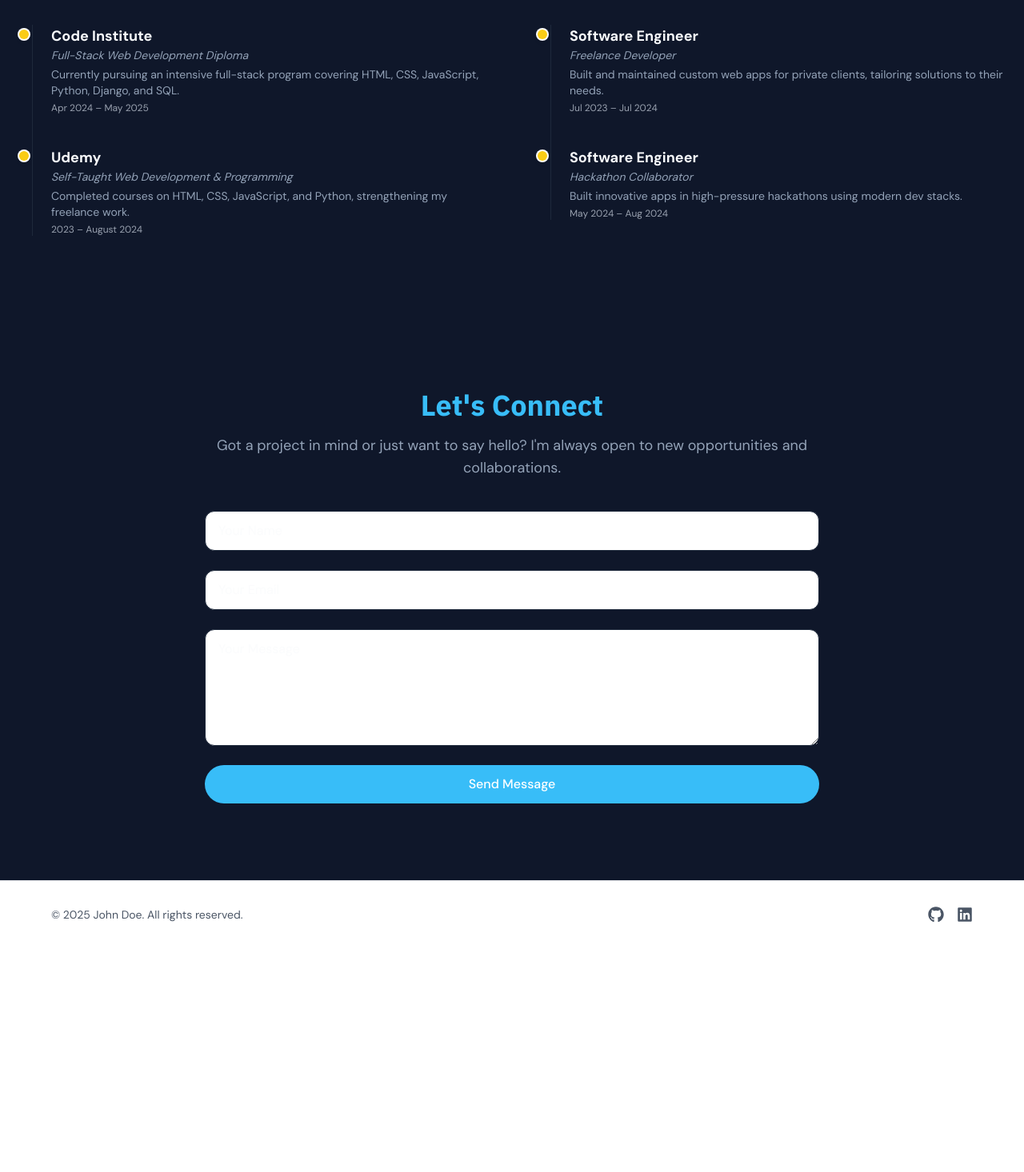
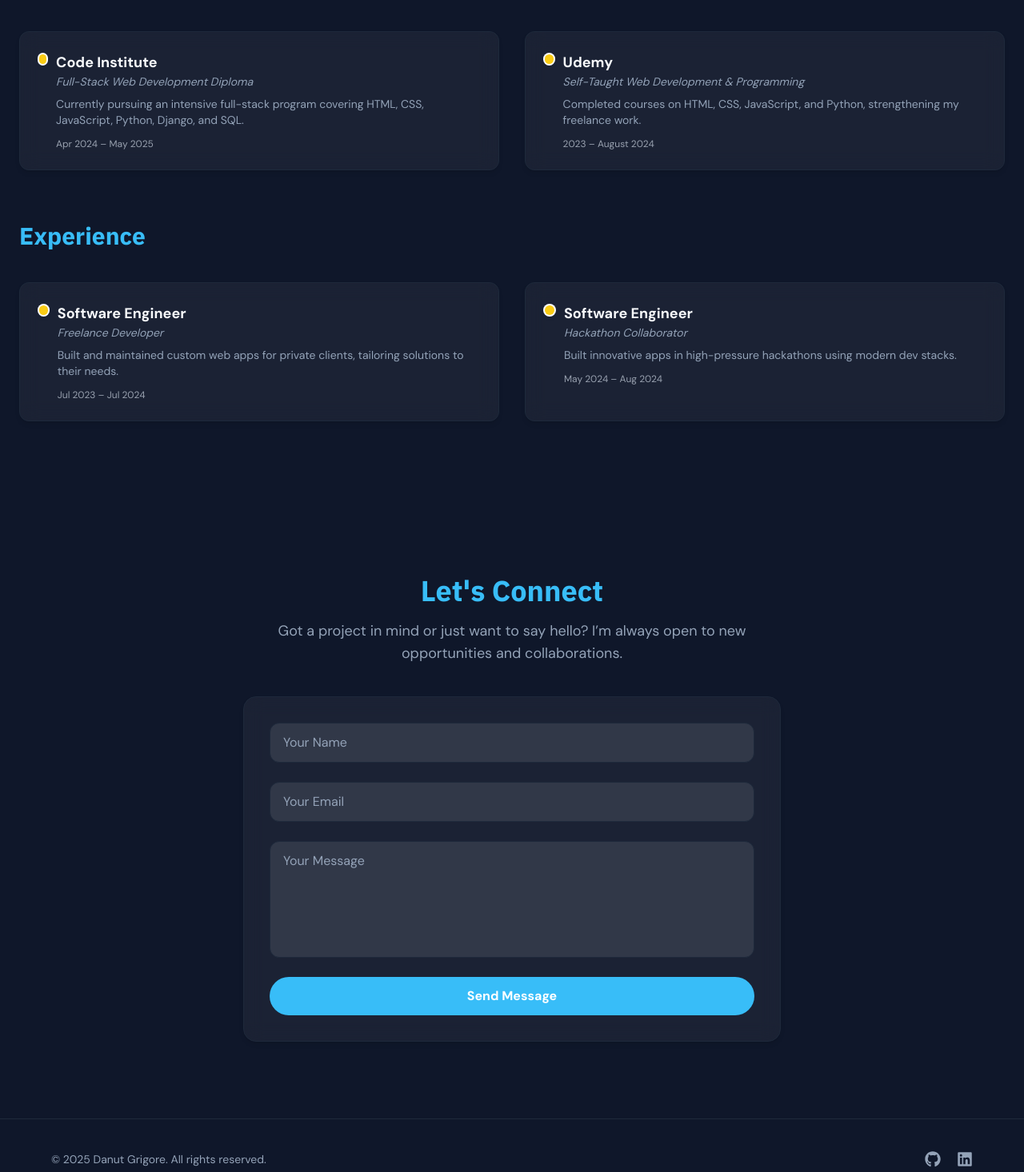
Before and after one commit to Danut89/tailwindcss4, a React (Vite) app: page / in a window 1280 px wide. Shown: the part 2324-3790 px from the top of the page at 80% size. Before the commit the page ends 3510 px from the top, so only its background shows below. Built offline with nearby package versions, Linux system fonts and the light colour scheme.

Commit message:
Finished to polish all components, starting deploying

```diff
--- a/src/components/Contact.jsx
+++ b/src/components/Contact.jsx
@@ -5,51 +5,57 @@ const Contact = () => {
   return (
     <section id="contact" className="bg-background py-24 px-6 text-text font-body">
       <motion.div
-        className="max-w-3xl mx-auto text-center"
         initial={{ opacity: 0, y: 20 }}
         whileInView={{ opacity: 1, y: 0 }}
-        transition={{ duration: 0.6 }}
+        transition={{ duration: 0.6, ease: 'easeOut' }}
         viewport={{ once: true }}
+        className="max-w-2xl mx-auto text-center"
       >
+        {/* Heading */}
         <h2 className="text-4xl font-heading font-bold text-primary mb-4">
           Let's Connect
         </h2>
         <p className="text-muted mb-10 text-lg">
-          Got a project in mind or just want to say hello? I'm always open to new opportunities and collaborations.
+          Got a project in mind or just want to say hello? I’m always open to new opportunities and collaborations.
         </p>
 
+        {/* Form */}
         <form
-          action="https://formspree.io/f/your-form-id" // Replace with your Formspree or other endpoint
+          action="https://formspree.io/f/your-form-id" // Replace this!
           method="POST"
-          className="grid gap-6 text-left"
+          className="bg-white/5 backdrop-blur-md p-8 rounded-2xl border border-border shadow-md flex flex-col gap-6 text-left"
         >
           <input
             type="text"
             name="name"
             placeholder="Your Name"
             required
-            className="w-full px-4 py-3 rounded-xl bg-white border border-border focus:outline-none focus:ring-2 focus:ring-primary"
+            className="w-full px-4 py-3 rounded-xl bg-white/10 text-text placeholder:text-muted border border-border focus:outline-none focus:ring-2 focus:ring-primary/60 transition"
           />
           <input
             type="email"
             name="email"
             placeholder="Your Email"
             required
-            className="w-full px-4 py-3 rounded-xl bg-white border border-border focus:outline-none focus:ring-2 focus:ring-primary"
+            className="w-full px-4 py-3 rounded-xl bg-white/10 text-text placeholder:text-muted border border-border focus:outline-none focus:ring-2 focus:ring-primary/60 transition"
           />
           <textarea
             name="message"
             rows="5"
             placeholder="Your Message"
             required
-            className="w-full px-4 py-3 rounded-xl bg-white border border-border focus:outline-none focus:ring-2 focus:ring-primary"
+            className="w-full px-4 py-3 rounded-xl bg-white/10 text-text placeholder:text-muted border border-border focus:outline-none focus:ring-2 focus:ring-primary/60 transition resize-none"
           ></textarea>
-          <button
+
+          {/* Button */}
+          <motion.button
+            whileHover={{ scale: 1.03 }}
+            whileTap={{ scale: 0.97 }}
             type="submit"
-            className="bg-primary text-white font-medium px-6 py-3 rounded-full hover:bg-primary/90 transition"
+            className="bg-primary text-white font-semibold px-6 py-3 rounded-full hover:bg-primary/90 transition text-center"
           >
             Send Message
-          </button>
+          </motion.button>
         </form>
       </motion.div>
     </section>
--- a/src/components/Experience.jsx
+++ b/src/components/Experience.jsx
@@ -1,25 +1,8 @@
 import React from 'react';
 import { motion } from 'framer-motion';
 
-const timelineItem = (item, i) => (
-  <motion.div
-    key={i}
-    initial={{ opacity: 0, y: 20 }}
-    whileInView={{ opacity: 1, y: 0 }}
-    transition={{ duration: 0.5, delay: i * 0.1 }}
-    viewport={{ once: true }}
-    className="pl-10 relative"
-  >
-    <span className="absolute left-0 top-1.5 w-3 h-3 bg-secondary rounded-full ring-2 ring-white shadow-md"></span>
-    <h3 className="text-lg font-semibold text-text">{item.title}</h3>
-    <p className="italic text-sm text-muted mb-1">{item.subtitle}</p>
-    <p className="text-sm text-muted">{item.description}</p>
-    <p className="text-xs text-gray-400 mt-1">{item.date}</p>
-  </motion.div>
-);
-
-const Experience = () => {
-  const education = [
+const data = {
+  education: [
     {
       title: 'Code Institute',
       subtitle: 'Full-Stack Web Development Diploma',
@@ -32,9 +15,8 @@ const Experience = () => {
       description: 'Completed courses on HTML, CSS, JavaScript, and Python, strengthening my freelance work.',
       date: '2023 – August 2024',
     },
-  ];
-
-  const experience = [
+  ],
+  experience: [
     {
       title: 'Software Engineer',
       subtitle: 'Freelance Developer',
@@ -47,24 +29,61 @@ const Experience = () => {
       description: 'Built innovative apps in high-pressure hackathons using modern dev stacks.',
       date: 'May 2024 – Aug 2024',
     },
-  ];
+  ],
+};
 
+const cardMotion = {
+  hidden: { opacity: 0, y: 30 },
+  show: (i) => ({
+    opacity: 1,
+    y: 0,
+    transition: { duration: 0.6, delay: i * 0.15, ease: 'easeOut' },
+  }),
+};
+
+const TimelineCard = ({ entry, i }) => (
+  <motion.div
+    variants={cardMotion}
+    initial="hidden"
+    whileInView="show"
+    viewport={{ once: true }}
+    custom={i}
+    className="bg-white/5 backdrop-blur-md border border-border rounded-xl p-6 shadow-md hover:shadow-lg transition duration-300"
+  >
+    <div className="flex items-start gap-3">
+      <div className="w-3 h-3 mt-1 rounded-full bg-secondary shadow-md ring-2 ring-white"></div>
+      <div>
+        <h3 className="text-lg font-semibold text-text">{entry.title}</h3>
+        <p className="text-sm italic text-muted mb-2">{entry.subtitle}</p>
+        <p className="text-sm text-muted">{entry.description}</p>
+        <p className="text-xs text-gray-400 mt-3">{entry.date}</p>
+      </div>
+    </div>
+  </motion.div>
+);
+
+const Experience = () => {
   return (
     <section id="experience" className="bg-background py-24 px-6 text-text font-body">
-      <div className="max-w-7xl mx-auto grid md:grid-cols-2 gap-16">
+      <div className="max-w-7xl mx-auto space-y-16">
+
         {/* Education */}
         <div>
-          <h2 className="text-3xl font-heading font-bold text-primary mb-8">Education</h2>
-          <div className="space-y-10 relative before:absolute before:inset-y-0 before:left-4 before:w-px before:bg-border">
-            {education.map(timelineItem)}
+          <h2 className="text-3xl font-heading font-bold text-primary mb-10">Education</h2>
+          <div className="grid md:grid-cols-2 gap-8">
+            {data.education.map((item, i) => (
+              <TimelineCard key={i} entry={item} i={i} />
+            ))}
           </div>
         </div>
 
         {/* Experience */}
         <div>
-          <h2 className="text-3xl font-heading font-bold text-primary mb-8">Experience</h2>
-          <div className="space-y-10 relative before:absolute before:inset-y-0 before:left-4 before:w-px before:bg-border">
-            {experience.map(timelineItem)}
+          <h2 className="text-3xl font-heading font-bold text-primary mb-10">Experience</h2>
+          <div className="grid md:grid-cols-2 gap-8">
+            {data.experience.map((item, i) => (
+              <TimelineCard key={i} entry={item} i={i} />
+            ))}
           </div>
         </div>
       </div>
--- a/src/components/Footer.jsx
+++ b/src/components/Footer.jsx
@@ -1,31 +1,42 @@
 import React from 'react';
 import { FaGithub, FaLinkedin } from 'react-icons/fa';
+import { motion } from 'framer-motion';
 
 const Footer = () => {
   return (
-    <footer className="bg-white border-t border-gray-200 py-8 px-4">
-      <div className="max-w-6xl mx-auto flex flex-col md:flex-row justify-between items-center gap-4 text-center md:text-left">
-        <p className="text-gray-600 text-sm">
-          &copy; {new Date().getFullYear()} John Doe. All rights reserved.
+    <footer className="bg-background border-t border-border py-10 px-6 text-muted text-sm font-body">
+      <div className="max-w-6xl mx-auto flex flex-col md:flex-row justify-between items-center gap-6 text-center md:text-left">
+
+        {/* Left: Copyright */}
+        <p className="text-muted">
+          &copy; {new Date().getFullYear()} Danut Grigore. All rights reserved.
         </p>
 
-        <div className="flex gap-4">
-          <a
+        {/* Right: Socials */}
+        <div className="flex gap-5 text-xl">
+          <motion.a
+            whileHover={{ scale: 1.15 }}
+            whileTap={{ scale: 0.95 }}
             href="https://github.com/yourusername"
             target="_blank"
             rel="noopener noreferrer"
-            className="text-gray-600 hover:text-gray-900 text-xl"
+            className="text-muted hover:text-primary transition"
+            aria-label="GitHub"
           >
             <FaGithub />
-          </a>
-          <a
+          </motion.a>
+
+          <motion.a
+            whileHover={{ scale: 1.15 }}
+            whileTap={{ scale: 0.95 }}
             href="https://linkedin.com/in/yourusername"
             target="_blank"
             rel="noopener noreferrer"
-            className="text-gray-600 hover:text-gray-900 text-xl"
+            className="text-muted hover:text-primary transition"
+            aria-label="LinkedIn"
           >
             <FaLinkedin />
-          </a>
+          </motion.a>
         </div>
       </div>
     </footer>
--- a/vite.config.js
+++ b/vite.config.js
@@ -4,6 +4,7 @@ import tailwindcss from '@tailwindcss/vite'
 
 // https://vite.dev/config/
 export default defineConfig({
+  base: '/your-repo-name/', // 👈 IMPORTANT: replace this!
   plugins: [
     tailwindcss(),
     react()
```
